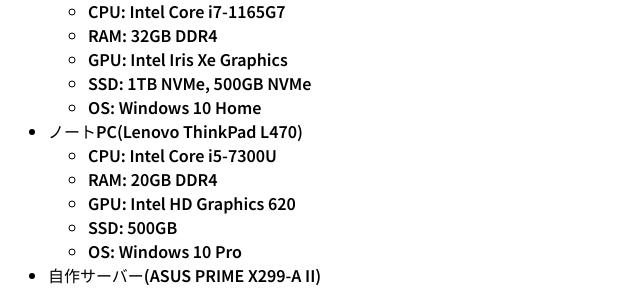
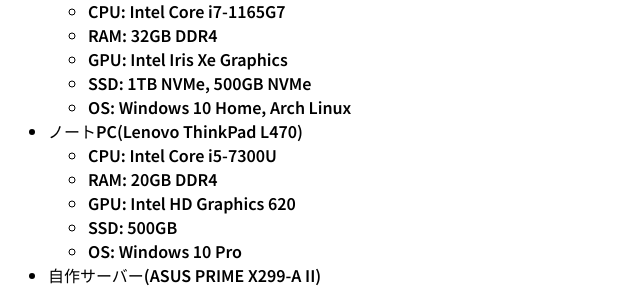
Before and after one commit to t-sasaki915/t-sasaki-net, a Jekyll site: the page built from docs/pcs/index.md, in a window 1280 px wide. Shown: the part 388-679 px from the top of the page, without its empty margins (0-640 px from the left). Built offline with Jekyll 4.4.1, drawn with Linux system fonts in a browser that asks for light colours; Markdown is read by kramdown in place of the engine named in the settings.

Commit message:
Update index.md

```diff
--- a/docs/pcs/index.md
+++ b/docs/pcs/index.md
@@ -24,7 +24,7 @@
   - RAM: 32GB DDR4
   - GPU: Intel Iris Xe Graphics
   - SSD: 1TB NVMe, 500GB NVMe
-  - OS: Windows 10 Home
+  - OS: Windows 10 Home, Arch Linux
 - ノートPC(Lenovo ThinkPad L470)
   - CPU: Intel Core i5-7300U
   - RAM: 20GB DDR4
```
